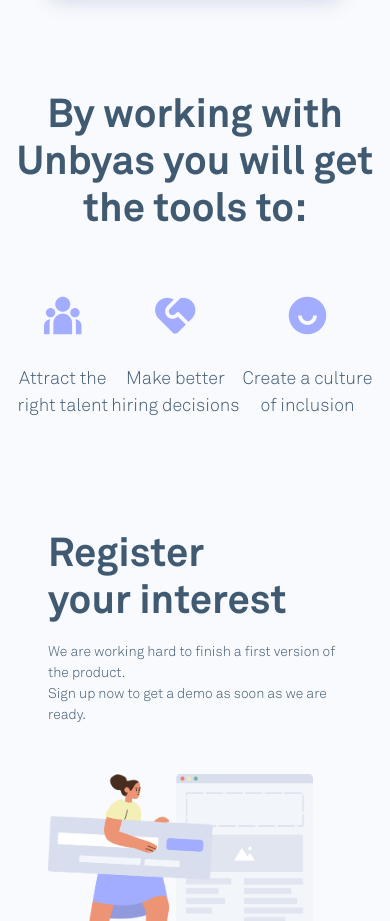
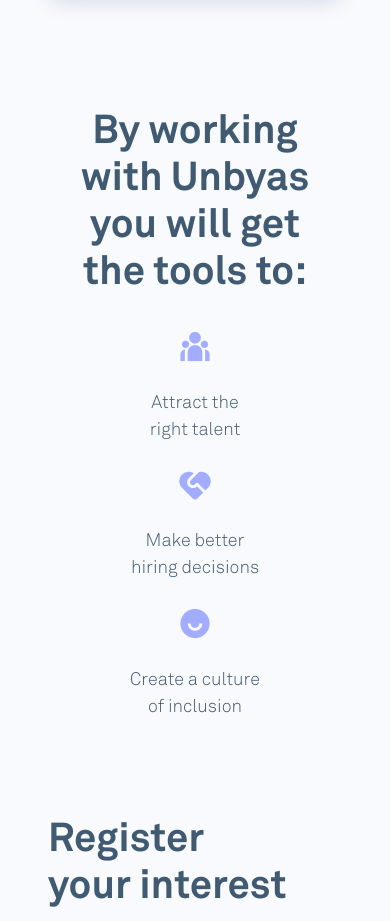
Before and after one commit to mnvnery/unbyas, a plain HTML site: page index.html in a window 390 px wide. Shown: the part 2481-3402 px from the top of the page. Drawn offline with nearby package versions, Linux system fonts and the light colour scheme; a web font is replaced by a local one.

Commit message:
mobile changes

```diff
--- a/index.html
+++ b/index.html
@@ -75,21 +75,21 @@
       <h4 class="quote">"Organisations with more diverse management teams have 19% higher revenues due to innovation."</h4>
     </div>
 
-    <div class="text-center m-3 section">
-      <h2 class="mb-5">By working with Unbyas you will get the tools to: </h2>
-      <div class="d-flex justify-content-around mt-5">
+    <div id="value-section" class="text-center m-3 section">
+      <h2 class="mb-4">By working with Unbyas you will get the tools to: </h2>
+      <div class="value-flex">
         <div>
-          <i class="ri-team-fill" style="font-size: 45px"></i>
+          <i class="ri-team-fill value-icon"></i>
           <p class="value">Attract the <br> right talent</p>
         </div>
 
         <div>
-          <i class="ri-service-fill" style="font-size: 45px"></i>
+          <i class="ri-service-fill value-icon"></i>
           <p class="value">Make better <br> hiring decisions</p>
         </div>
 
         <div>
-          <i class="ri-user-smile-fill" style="font-size: 45px"></i>
+          <i class="ri-user-smile-fill value-icon"></i>
           <p class="value">Create a culture <br> of inclusion</p>
         </div>
       </div>
--- a/style.css
+++ b/style.css
@@ -70,6 +70,11 @@
 .value {
   font-size: 18px;
   margin-top: 1rem;
+  margin-bottom: 1rem;
+}
+
+.value-icon {
+  font-size: 45px;
 }
 
 
@@ -102,6 +107,12 @@
 .section {
   margin-top: 7rem !important;
   margin-bottom: 10rem !important;
+}
+
+.value-flex {
+  display: flex;
+  justify-content: space-around;
+  margin-top: 4rem;
 }
 
 /* Images */
@@ -202,6 +213,9 @@
 /* Mobile */
 
 @media only screen and (max-width: 600px) {
+
+  /* Layout */
+
   body, html {
     overflow-x: hidden;
   }
@@ -217,7 +231,34 @@
 
   #quote-section {
     margin: 3rem;
+    margin-bottom: 7rem;
   }
+
+  #header{
+    position: static;
+  }
+
+  .flex-grid {
+    display: block;
+    margin: 0;
+  }
+
+  .section {
+    margin-top: 6rem !important;
+    margin-bottom: 7rem !important;
+  }
+
+  #value-section {
+    margin: 4rem !important;
+  }
+
+
+  .value-flex {
+    display: block;
+    margin-top: 1rem !important;
+  }
+
+  /* Images */
 
   .main-img {
     width: 70%;
@@ -228,13 +269,15 @@
     width: 80%;
   }
 
-  #header{
-    position: static;
-  }
-
   .form-img {
     width: 90%;
   }
+
+  .value-icon {
+    font-size: 35px;
+  }
+
+  /* Contact Form */
 
   #mailchimp input[type="submit"] {
     width: 40%;
@@ -243,14 +286,4 @@
     width: 90%;
   }
 
-  .flex-grid {
-    display: block;
-    margin: 0;
-  }
-
-
-  .section {
-    margin-top: 6rem !important;
-    margin-bottom: 7rem !important;
-  }
 }
```
